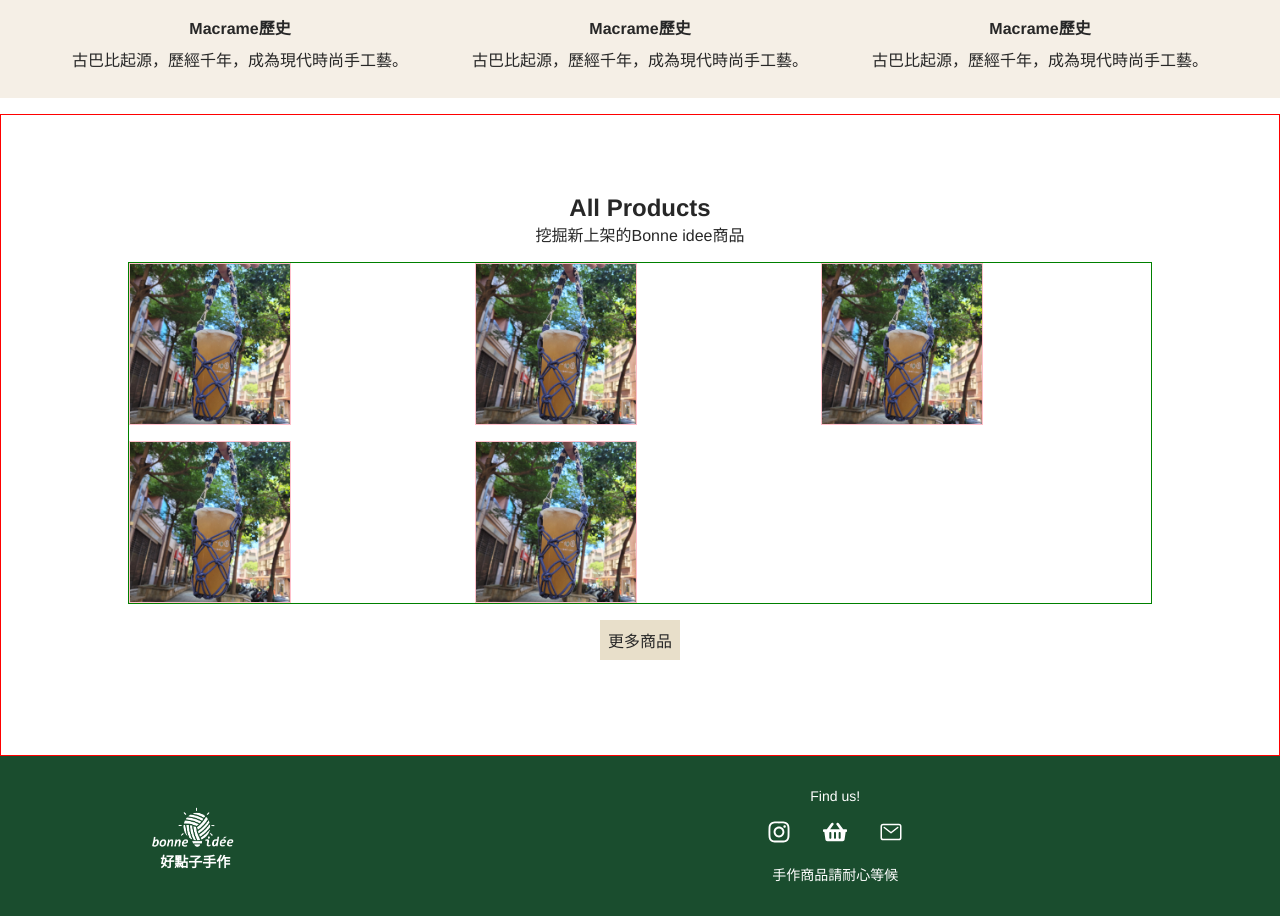
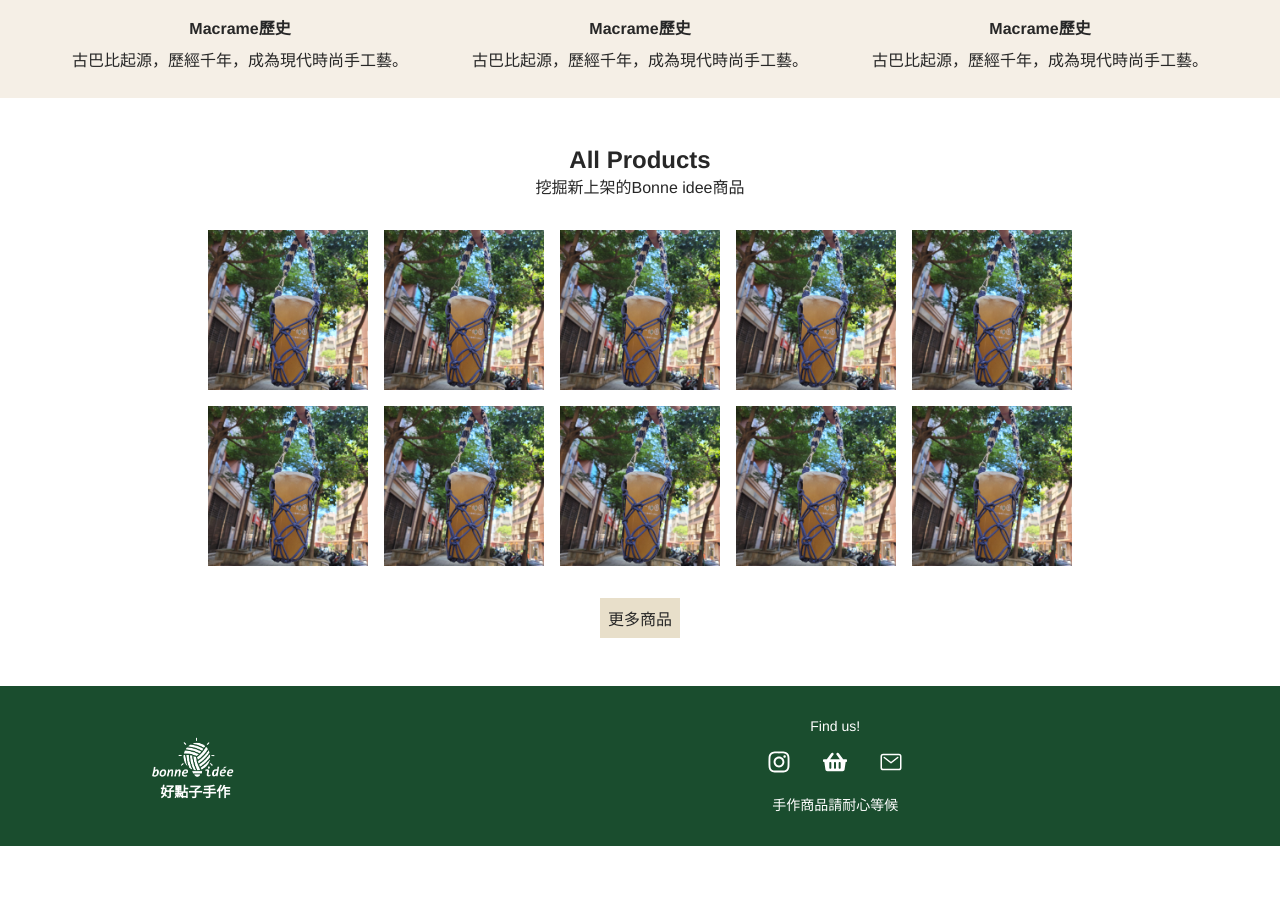
Before and after one commit to mikachou90/bonneidee-online-shop, a React (Vite) app: page / in a window 1280 px wide. Shown: the part 1142-2058 px from the top of the page. After the commit the page ends 1988 px from the top, so only its background shows below. Built offline with nearby package versions, Linux system fonts and the light colour scheme.

Commit message:
adjust all products grid layout

```diff
--- a/src/pages/MainPage.jsx
+++ b/src/pages/MainPage.jsx
@@ -65,6 +65,11 @@ export default function MainPage() {
           <ProductCard />
           <ProductCard />
           <ProductCard />
+          <ProductCard />
+          <ProductCard />
+          <ProductCard />
+          <ProductCard />
+          <ProductCard />
         </div>
         <a href="#">更多商品</a>
       </section>
--- a/src/styles/mainPage.scss
+++ b/src/styles/mainPage.scss
@@ -78,9 +78,6 @@ $font-size-md: 1rem;
     margin-bottom: 1rem;
   }
 
-  .introTextWrapper {
-    border:1px solid red;
-  }
 }
 
 .aboutMacrame {
@@ -106,8 +103,7 @@ $font-size-md: 1rem;
  }
 
 #allProducts {
-  border:1px solid red;
-  height: 80vh;
+  padding: 2rem 0;
   display: flex;
   flex-direction: column;
   justify-content: center;
@@ -120,20 +116,28 @@ $font-size-md: 1rem;
     padding: 0.5rem;
     margin: 1rem 0;
   }
+
+  a:hover, a:active {
+    box-shadow: rgba(60, 64, 67, 0.3) 0px 1px 2px 0px, rgba(60, 64, 67, 0.15) 0px 1px 3px 1px;
+  }
 }
 
 .displayProduct {
-  border:1px solid green;
-  width: 80%;
+  padding: 1rem;
   display: grid;
+  gap: 1rem;
   grid-template-columns: repeat(2, 1fr);
-  grid-gap: 1rem;
+}
+
+@media screen and (min-width: 640px){
+  .displayProduct {
+      grid-template-columns: repeat(3, 1fr);
+    }
 }
 
 @media screen and (min-width: 768px){
 .displayProduct {
-    grid-template-columns: repeat(3, 1fr);
-    grid-gap: 1rem;
+    grid-template-columns: repeat(4, 1fr);
   }
 
 
@@ -157,4 +161,8 @@ $font-size-md: 1rem;
 
       }
     }
+
+        .displayProduct {
+          grid-template-columns: repeat(5, 1fr);
+        }
   }
--- a/src/styles/productCard.scss
+++ b/src/styles/productCard.scss
@@ -1,5 +1,4 @@
 .productCardWrapper {
-  border: 1px solid pink;
   width: 10rem;
   height: 10rem;
 }
@@ -13,15 +12,3 @@
   object-fit: cover;
 }
 }
-
-
-
-
-@media screen and (min-width: 778px){
-  .productCardWrapper {
-
-    }
-
-}
-
-@media screen and (min-width: 1028px) {}
```
